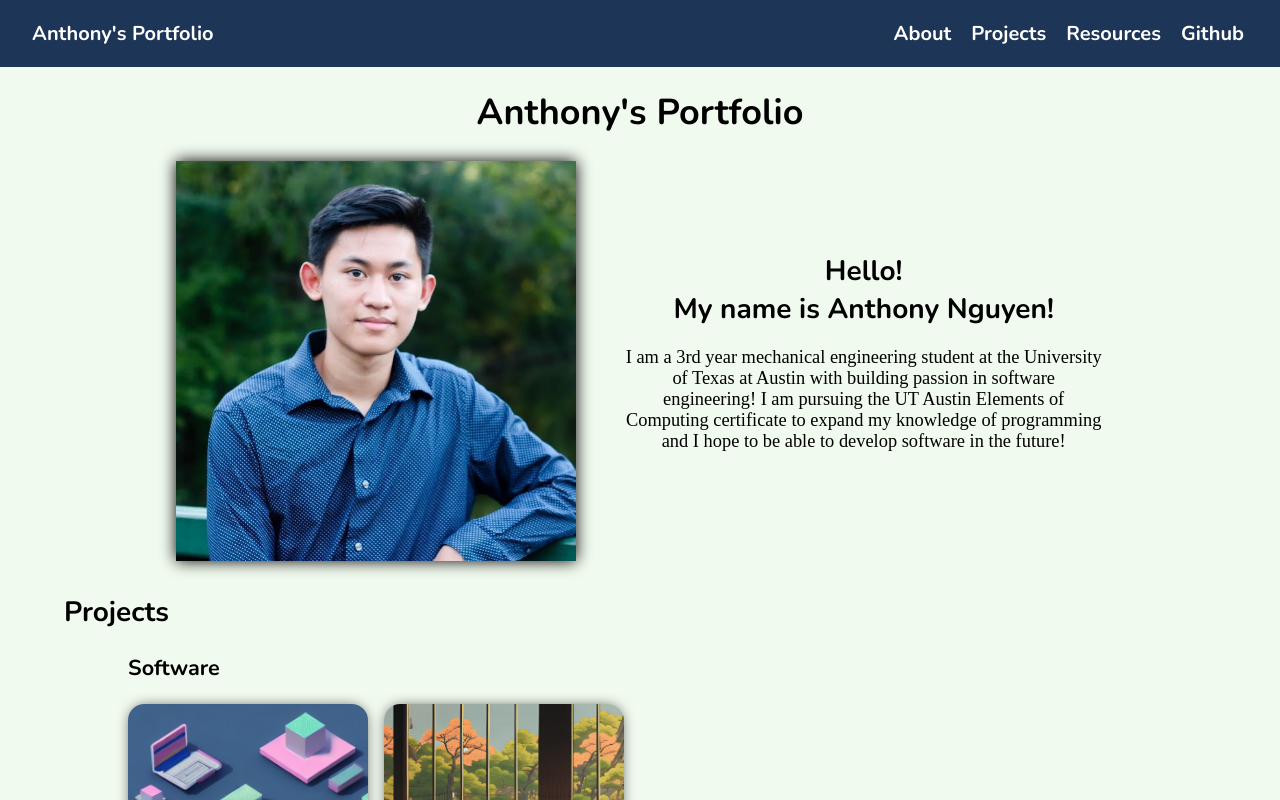
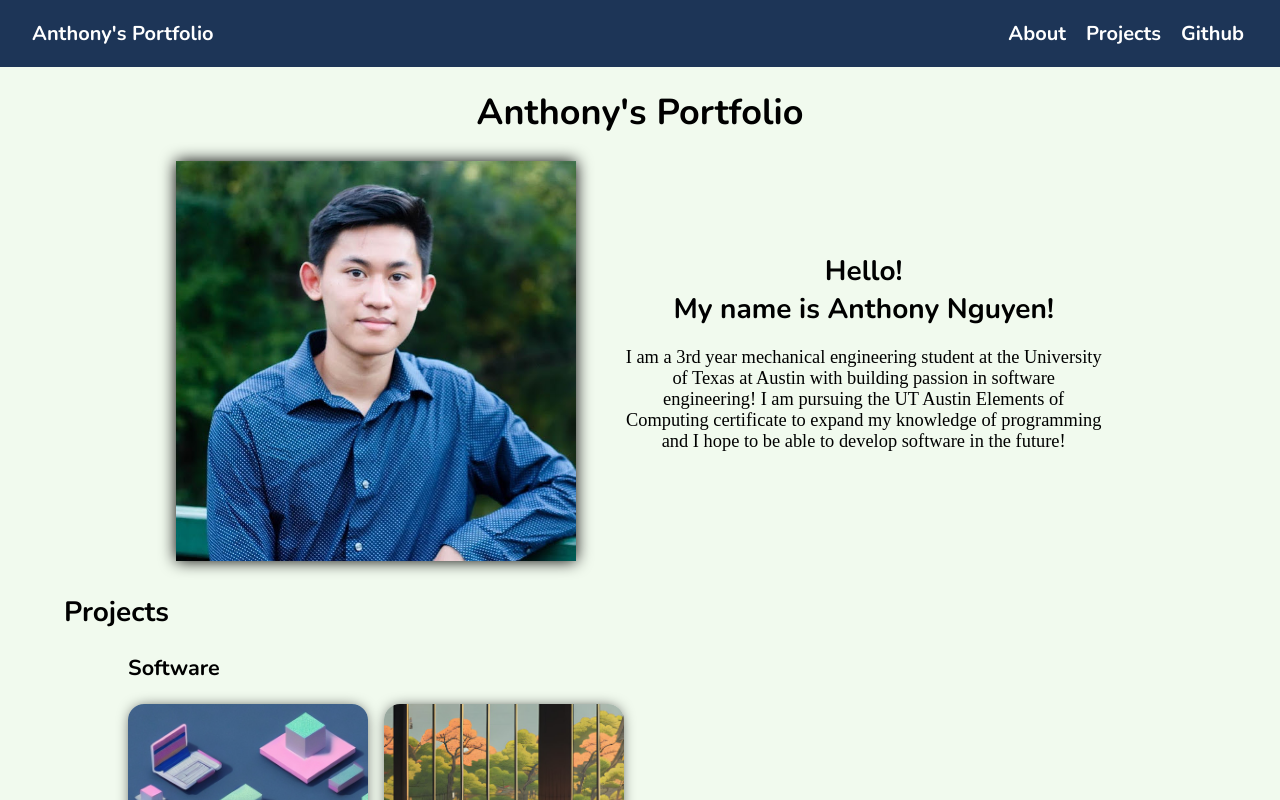
Before and after one commit to antnguyen000/antnguyen000.github.io, a React (Create React App) app: page / in a window 1280 px wide. Shown: the top 800 px of the page. Built offline with nearby package versions, Linux system fonts and the light colour scheme; a web font is replaced by a local one.

Commit message:
Removing resources in navbar

```diff
--- a/src/components/Navbar.js
+++ b/src/components/Navbar.js
@@ -8,7 +8,6 @@ const Navbar = () => {
                 <ul>
                     <li><a href="#about">About</a></li>
                     <li><a href="#projects">Projects</a></li>
-                    <li><a href="resources">Resources</a></li>
                     <li><a href="https://github.com/antnguyen000" target="_blank" rel="noreferrer">Github</a></li>
                 </ul>
             </div>
```
